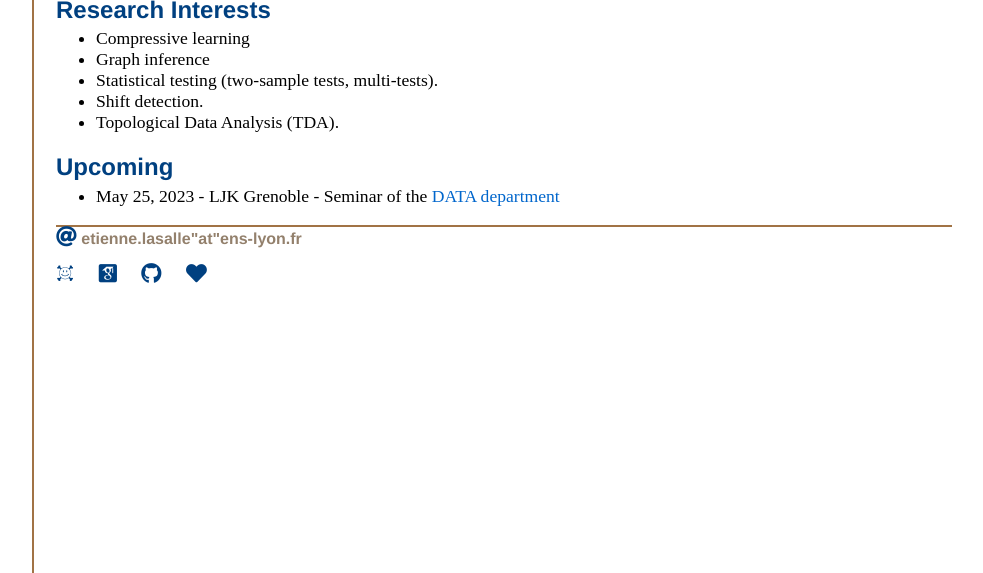
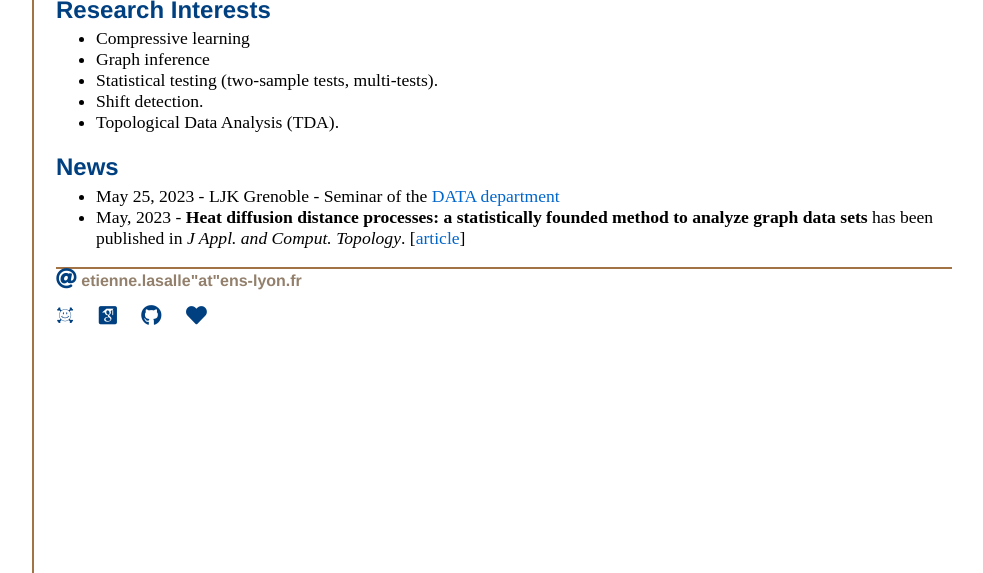
Before and after one commit to elasalle/elasalle.github.io, a Jekyll site: the page built from index.html, in a window 1280 px wide, cut to the strip 327-900 px from the top of the page. Shown: the whole strip, without its empty margins (120-1103 px from the left). Built offline with Jekyll 4.4.1, drawn with Linux system fonts in a browser that asks for light colours; some web fonts are replaced.

Commit message:
update after publication

```diff
--- a/index.html
+++ b/index.html
@@ -35,8 +35,9 @@ title: Etienne Lasalle's Webpage
 		<li>Topological Data Analysis (TDA).</li>
 	</ul>
 
-	<h2 class="title2">Upcoming</h2>
+	<h2 class="title2">News</h2>
 	<ul class="normalsize">
 		<li>May 25, 2023 - LJK Grenoble - Seminar of the <a href="https://www-ljk.imag.fr/spip.php?article6">DATA department</a>  </li>
+		<li>May, 2023 - <b>Heat diffusion distance processes: a statistically founded method to analyze graph data sets</b> has been published in <i>J Appl. and Comput. Topology</i>. 	[<a href="https://rdcu.be/dctmr">article</a>]</li>
 	</ul>
 </div><!-- /.blurb -->
--- a/research/index.html
+++ b/research/index.html
@@ -48,9 +48,9 @@ title: Etienne Lasalle, Research
 			<img class="noradius" src="fig/animated_slow.gif" width=150 height=100></a>
 			</td>
 			<td class="nopadding top">
-			<b>Heat diffusion distance processes: a statistically founded method to analyze graph data sets,</b> 2021. <br>
-      Accepted in <i>J. of App. and Comp. Topology</i> (SI : <i>Data Science on Graphs</i>). <br>
-			[<a href="https://arxiv.org/abs/2109.13213">arxiv</a>]
+			<b>Heat diffusion distance processes: a statistically founded method to analyze graph data sets,</b> 2023. <br>
+      Published in <i>J Appl. and Comput. Topology</i> (SI : <i>Data Science on Graphs</i>). <br>
+			[<a href="https://rdcu.be/dctmr">journal</a>] [<a href="https://arxiv.org/abs/2109.13213">arxiv</a>]
           <button class="showhide art_arbstr_1" onclick="switchDisplayByClassName('art_arbstr_1')" style="display: block;"><div class="arrow-right"></div>Show Abstract<span class="dots">...</span></button>
           <button class="showhide art_arbstr_1" onclick="switchDisplayByClassName('art_arbstr_1')" style="display : none;"><div class="arrow-top"></div>Hide Abstract</button>
           <p class="abstracttext art_arbstr_1" style="display : none;">
```
Also changed, not shown: other parts of index.html (+1 -1 lines).
